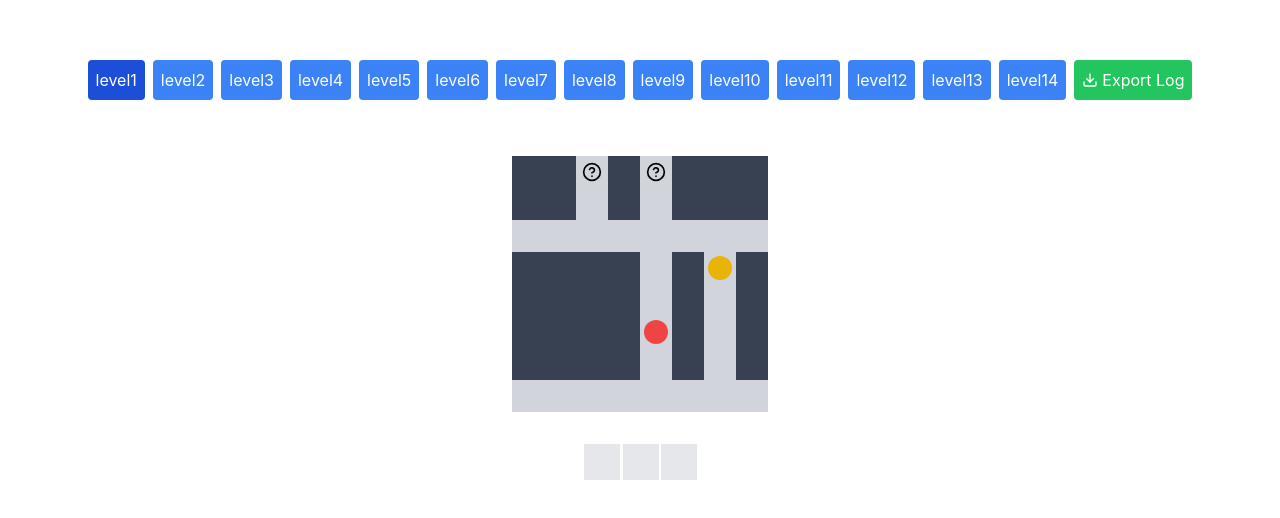
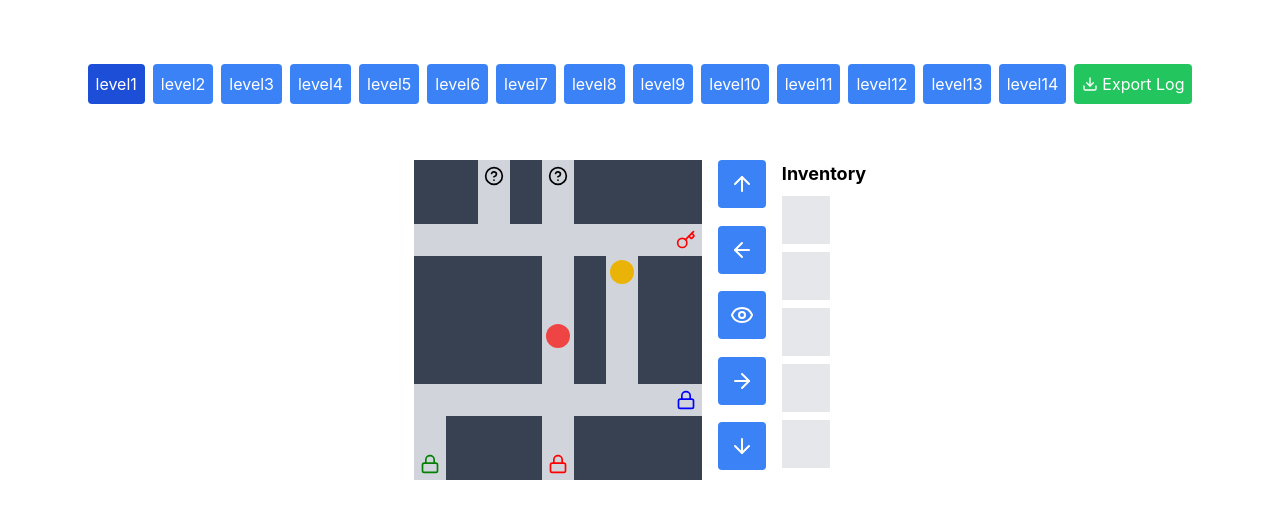
Before and after one commit to heyodog0/grid_pilot, a React (Create React App) app: page / in a window 1280 px wide. Shown: the part 128-646 px from the top of the page. Built offline with nearby package versions, Linux system fonts and the light colour scheme.

Commit message:
Update App.js

```diff
--- a/src/App.js
+++ b/src/App.js
@@ -1,11 +1,23 @@
 import React, { useState, useEffect } from 'react';
-import { Key, Lock, Unlock, HelpCircle, Square, Download } from 'lucide-react';
-import mapData from './mapData'; // Import the map data
+import {
+  Key,
+  Lock,
+  Unlock,
+  HelpCircle,
+  Download,
+  ArrowUp,
+  ArrowDown,
+  ArrowLeft,
+  ArrowRight,
+  Eye,
+} from 'lucide-react';
+import mapData from './mapData';
 
 const GridGame = () => {
   const [state, setState] = useState(null);
   const [currentLevel, setCurrentLevel] = useState('level1');
   const [actionLog, setActionLog] = useState([]);
+  const [message, setMessage] = useState(null);
   const levels = Object.keys(mapData);
 
   useEffect(() => {
@@ -13,11 +25,9 @@ const GridGame = () => {
       return new Promise((resolve) => {
         setTimeout(() => {
           resolve(mapData[currentLevel]);
-        }, 1000); // Simulate 1 second loading time
+        }, 100);
       });
     };
-
-
 
     loadMapFromExternal().then(loadedMapData => {
       setState(loadedMapData);
@@ -25,20 +35,32 @@ const GridGame = () => {
     });
   }, [currentLevel]);
 
-  const moveNPC = (prev) => {
-    const newNpc = { ...prev.npc };
-    const npcMove = newNpc.movements[0];
-    const newNpcX = newNpc.x + npcMove[0];
-    const newNpcY = newNpc.y + npcMove[1];
-    if (
-      newNpcX >= 0 && newNpcX < 8 && newNpcY >= 0 && newNpcY < 8 &&
-      !prev.blocks.some(block => block.x === newNpcX && block.y === newNpcY)
-    ) {
-      newNpc.x = newNpcX;
-      newNpc.y = newNpcY;
+  const moveNPC = (prevState) => {
+    const { npc, blocks } = prevState;
+    let newNPC = { ...npc };
+    let moved = false;
+    let attemptCount = 0;
+
+    while (!moved && attemptCount < npc.movements.length) {
+      const currentAction = npc.movements[newNPC.currentMovementIndex];
+      const dir = { up: [0, -1], down: [0, 1], left: [-1, 0], right: [1, 0] }[currentAction];
+      const newX = newNPC.x + dir[0];
+      const newY = newNPC.y + dir[1];
+
+      if (isValidMove(newX, newY, blocks)) {
+        newNPC.x = newX;
+        newNPC.y = newY;
+        moved = true;
       }
-    newNpc.movements.push(newNpc.movements.shift());
-    return newNpc;
+
+      newNPC.currentMovementIndex = (newNPC.currentMovementIndex + 1) % npc.movements.length;
+      attemptCount++;
+    }
+
+    return {
+      ...prevState,
+      npc: newNPC
+    };
   };
 
   const logAction = (action, details = {}) => {
@@ -49,97 +71,149 @@ const GridGame = () => {
     }]);
   };
 
-  // const handlePlayerAction = (action) => {
-  //   setState(prev => {
-  //     let newPlayer = { ...prev.player };
-  //     let actionDetails = { action };
-
-  //     if (action !== 'wait') {
-  //       const dir = { up: [0, -1], down: [0, 1], left: [-1, 0], right: [1, 0] }[action];
-  //       const newX = prev.player.x + dir[0];
-  //       const newY = prev.player.y + dir[1];
-  //       if (
-  //         newX >= 0 && newX < 8 && newY >= 0 && newY < 8 &&
-  //         !prev.blocks.some(block => block.x === newX && block.y === newY)
-  //       ) {
-  //         newPlayer.x = newX;
-  //         newPlayer.y = newY;
-  //         actionDetails.newPosition = { x: newX, y: newY };
-  //       } else {
-  //         actionDetails.result = 'Invalid Move';
-  //         logAction('Attempted Move', actionDetails);
-  //         return prev; // If move is invalid, don't update state
-  //       }
-  //     }
   const handlePlayerAction = (action) => {
     setState(prev => {
-      let newPlayer = { ...prev.player };
+      let newState = { ...prev };
       let actionDetails = { action };
-      let playerMoved = false;
 
-      if (action !== 'wait') {
-        const dir = { up: [0, -1], down: [0, 1], left: [-1, 0], right: [1, 0] }[action];
-        const newX = prev.player.x + dir[0];
-        const newY = prev.player.y + dir[1];
-        if (
-          newX >= 0 && newX < 8 && newY >= 0 && newY < 8 &&
-          !prev.blocks.some(block => block.x === newX && block.y === newY)
-        ) {
-          newPlayer.x = newX;
-          newPlayer.y = newY;
-          actionDetails.newPosition = { x: newX, y: newY };
-          playerMoved = true;
-        } else {
-          actionDetails.result = 'Invalid Move';
-          logAction('Attempted Move', actionDetails);
-          return prev; // If move is invalid, don't update state
-        }
+      if (action === 'observe') {
+        newState = moveNPC(newState);
+        logAction('Player Observed, NPC Moved', actionDetails);
+        // setMessage("You observe your surroundings. The NPC moves.");
+        return newState;
       }
 
-      const newKeys = prev.keys.filter(k => k.x !== newPlayer.x || k.y !== newPlayer.y);
-      const collectedKeys = prev.keys.filter(k => k.x === newPlayer.x && k.y === newPlayer.y);
-      const newInventory = [...prev.inventory, ...collectedKeys.map(k => k.color)];
+      const { player, keys, mysterySpots, doors, blocks, inventory, openedDoors } = newState;
+      let newPlayer = { ...player };
+      let newInventory = [...inventory];
+      let newOpenedDoors = [...openedDoors];
 
-      if (collectedKeys.length > 0) {
-        actionDetails.collectedKeys = collectedKeys.map(k => k.color);
+      const dir = { up: [0, -1], down: [0, 1], left: [-1, 0], right: [1, 0] }[action];
+      const newX = player.x + dir[0];
+      const newY = player.y + dir[1];
+
+      if (isValidMove(newX, newY, blocks)) {
+        const interactiveObject = findInteractiveObject(newX, newY, keys, mysterySpots, doors);
+
+        if (interactiveObject) {
+          handleInteraction(interactiveObject, newInventory, newOpenedDoors, actionDetails);
+        } else {
+          newPlayer = { x: newX, y: newY };
+        }
+      } else {
+        // setMessage("You can't move there.");
       }
 
-      const newMysterySpots = prev.mysterySpots.map(spot => {
-        if (spot.x === newPlayer.x && spot.y === newPlayer.y && !spot.revealed) {
-          if (spot.content) {
-            newInventory.push(spot.content);
-            actionDetails.revealedMystery = spot.content;
-          }
-          return { ...spot, revealed: true };
-        }
-        return spot;
-      });
-
-      const door = prev.doors.find(d => d.x === newPlayer.x && d.y === newPlayer.y);
-      const newOpenedDoors = [...prev.openedDoors];
-      if (door && door.requiredKeys.every(color => newInventory.includes(color)) && !newOpenedDoors.includes(door.color)) {
-        newOpenedDoors.push(door.color);
-        actionDetails.openedDoor = door.color;
-      }
-
-      let newNpc = prev.npc;
-      if (!playerMoved) {
-        newNpc = moveNPC(prev);
-        actionDetails.npcMove = { from: { x: prev.npc.x, y: prev.npc.y }, to: { x: newNpc.x, y: newNpc.y } };
-      }
+      const newMysterySpots = updateMysterySpots(mysterySpots, newPlayer);
 
       logAction('Player Action', actionDetails);
 
       return {
-        ...prev,
+        ...newState,
         player: newPlayer,
-        npc: newNpc,
         mysterySpots: newMysterySpots,
         inventory: newInventory,
         openedDoors: newOpenedDoors
       };
     });
   };
+
+  // const handlePlayerAction = (action) => {
+  //   setState(prev => {
+  //     let newState = { ...prev };
+  //     let actionDetails = { action };
+
+  //     if (action === 'observe') {
+  //       moveNPC();
+  //       logAction('Player Observed, NPC Moved', actionDetails);
+  //       return newState;
+  //     }
+
+  //     const { player, keys, mysterySpots, doors, blocks, inventory, openedDoors } = prev;
+  //     let newPlayer = { ...player };
+  //     let newInventory = [...inventory];
+  //     let newOpenedDoors = [...openedDoors];
+
+  //     const dir = { up: [0, -1], down: [0, 1], left: [-1, 0], right: [1, 0] }[action];
+  //     const newX = player.x + dir[0];
+  //     const newY = player.y + dir[1];
+
+  //     if (isValidMove(newX, newY, blocks)) {
+  //       const interactiveObject = findInteractiveObject(newX, newY, keys, mysterySpots, doors);
+
+  //       if (interactiveObject) {
+  //         handleInteraction(interactiveObject, newInventory, newOpenedDoors, actionDetails);
+  //       } else {
+  //         newPlayer = { x: newX, y: newY };
+  //       }
+  //     }
+
+  //     const newMysterySpots = updateMysterySpots(mysterySpots, newPlayer);
+
+  //     logAction('Player Action', actionDetails);
+
+  //     return {
+  //       ...newState,
+  //       player: newPlayer,
+  //       mysterySpots: newMysterySpots,
+  //       inventory: newInventory,
+  //       openedDoors: newOpenedDoors
+  //     };
+  //   });
+  // };
+
+  const isValidMove = (x, y, blocks) =>
+    x >= 0 && x < 9 && y >= 0 && y < 10 && !blocks.some(block => block.x === x && block.y === y);
+
+  const findInteractiveObject = (x, y, ...objectArrays) =>
+    objectArrays.flat().find(obj => obj && obj.x === x && obj.y === y);
+
+
+  const handleInteraction = (object, inventory, openedDoors, actionDetails) => {
+    if (object.color && !object.requiredKeys && !inventory.includes(object.color)) {
+      // This is a key, not a door
+      inventory.push(object.color);
+      actionDetails.collectedKey = object.color;
+      setMessage(`You collected a ${object.color} key!`);
+    } else if (object.content && !object.revealed) {
+      // This is a mystery spot
+      inventory.push(object.content);
+      actionDetails.revealedMystery = object.content;
+      setMessage(`You found a ${object.content} in the mystery spot!`);
+    } else if (object.requiredKeys) {
+      // This is a door
+      if (object.requiredKeys.every(color => inventory.includes(color)) && !openedDoors.includes(object.color)) {
+        openedDoors.push(object.color);
+        actionDetails.openedDoor = object.color;
+        setMessage(`You opened the ${object.color} door!`);
+      } else if (!object.requiredKeys.every(color => inventory.includes(color))) {
+        setMessage(`You need ${object.requiredKeys.join(' and ')} key(s) to open this door.`);
+      } else {
+        setMessage(`The ${object.color} door is already open.`);
+      }
+    }
+  };
+  // const handleInteraction = (object, inventory, openedDoors, actionDetails) => {
+  //   if (object.color && !inventory.includes(object.color)) {
+  //     inventory.push(object.color);
+  //     actionDetails.collectedKey = object.color;
+  //     setMessage(`You collected a ${object.color} key!`);
+  //   }
+  //   if (object.content && !object.revealed) {
+  //     inventory.push(object.content);
+  //     actionDetails.revealedMystery = object.content;
+  //     setMessage(`You found a ${object.content} in the mystery spot!`);
+  //   }
+  //   if (object.requiredKeys && object.requiredKeys.every(color => inventory.includes(color)) && !openedDoors.includes(object.color)) {
+  //     openedDoors.push(object.color);
+  //     actionDetails.openedDoor = object.color;
+  //     setMessage(`You opened the ${object.color} door!`);
+  //   }
+  //   // actionDetails.interactedWith = object.type || object.color;
+  // };
+
+  const updateMysterySpots = (spots, player) =>
+    spots.map(spot => spot.x === player.x && spot.y === player.y ? { ...spot, revealed: true } : spot);
 
   useEffect(() => {
     const handleKeyDown = (e) => {
@@ -148,7 +222,7 @@ const GridGame = () => {
         'ArrowDown': 'down',
         'ArrowLeft': 'left',
         'ArrowRight': 'right',
-        ' ': 'wait'
+        ' ': 'observe'
       };
       const action = actionMap[e.key];
       if (action) {
@@ -177,10 +251,18 @@ const GridGame = () => {
     document.body.removeChild(link);
   };
 
+  useEffect(() => {
+    if (message) {
+      const timer = setTimeout(() => {
+        setMessage(null);
+      }, 100000);
+      return () => clearTimeout(timer);
+    }
+  }, [message]);
+
   if (!state) {
     return <div className="flex justify-center items-center h-screen">Loading...</div>;
   }
-
   return (
     <div className="flex flex-col items-center justify-center h-screen space-y-8">
       <div className="flex flex-wrap justify-center space-x-2 mb-4">
@@ -197,10 +279,12 @@ const GridGame = () => {
           <Download size={16} className="mr-1" /> Export Log
         </button>
       </div>
-      <div className="relative w-64 h-64 bg-gray-300">
-        {[...Array(64)].map((_, i) => {
-          const x = i % 8, y = Math.floor(i / 8);
-          const { player, npc, keys, doors, openedDoors, mysterySpots, blocks } = state;
+      <div className="flex flex-col items-center">
+        <div className="flex">
+          <div className="relative w-72 h-80 bg-gray-300">
+            {[...Array(90)].map((_, i) => {
+              const x = i % 9, y = Math.floor(i / 9);
+              const { player, npc, keys, doors, openedDoors, mysterySpots, blocks} = state;
               const key = keys.find(k => k.x === x && k.y === y);
               const door = doors.find(d => d.x === x && d.y === y);
               const mysterySpot = mysterySpots.find(s => s.x === x && s.y === y);
@@ -224,17 +308,45 @@ const GridGame = () => {
                     <Unlock size={20} color={door.color} fill={door.color} /> :
                     <Lock size={20} color={door.color} />
                   )}
-              {mysterySpot && !mysterySpot.revealed && <HelpCircle size={20} />}
+                  {mysterySpot && <HelpCircle size={20} />}
+
                 </div>
               );
             })}
           </div>
-      <div className="grid grid-cols-3 gap-1 w-28 h-10">
-        {['red', 'green', 'blue'].map(color => (
-          <div key={color} className="w-9 h-9 border flex justify-center items-center bg-gray-200">
+          <div className="ml-4 flex">
+            <div className="grid grid-cols-1 gap-2">
+              {['up', 'left', 'observe', 'right', 'down'].map((action) => (
+                <button
+                  key={action}
+                  onClick={() => handlePlayerAction(action)}
+                  className="w-12 h-12 bg-blue-500 text-white rounded flex items-center justify-center"
+                >
+                  {action === 'up' && <ArrowUp size={24} />}
+                  {action === 'down' && <ArrowDown size={24} />}
+                  {action === 'left' && <ArrowLeft size={24} />}
+                  {action === 'right' && <ArrowRight size={24} />}
+                  {action === 'observe' && <Eye size={24} />}
+                </button>
+              ))}
+            </div>
+            <div className="ml-4">
+              <h3 className="text-lg font-bold mb-2">Inventory</h3>
+              <div className="grid grid-cols-1 gap-2 w-12">
+                {['red', 'green', 'blue', 'yellow', 'purple'].map(color => (
+                  <div key={color} className="w-12 h-12 border flex justify-center items-center bg-gray-200">
                     {state.inventory.includes(color) && <Key size={24} color={color} />}
                   </div>
                 ))}
+              </div>
+            </div>
+          </div>
+        </div>
+        {message && (
+          <div className="mt-4 p-2 border border-gray-300 rounded w-full h-16 flex items-center justify-center">
+          <p>{message || "Game messages will appear here."}</p>
+          </div>
+        )}
       </div>
     </div>
   );
```
Lines whose indentation alone changed are shown as unchanged.
